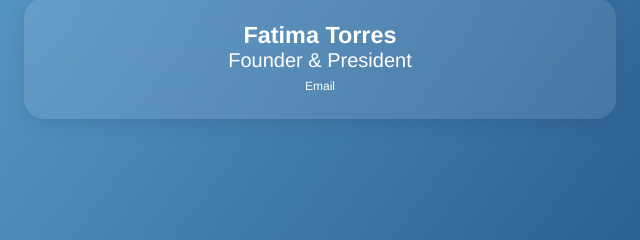
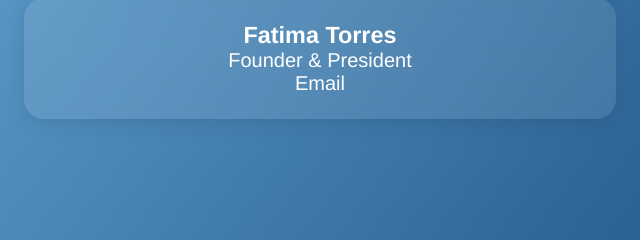
Before and after one commit to fatimatorres122207-sketch/JHS-Coding-Club, a plain HTML site: page about.html in a window 1280 px wide. Shown: the part 1183-1423 px from the top of the page, 8-648 px from the left. Drawn offline with Linux system fonts and the light colour scheme.

Commit message:
Update about.html

```diff
--- a/about.html
+++ b/about.html
@@ -37,7 +37,7 @@
                 <p>Founder & President</p>
 
 <a href="mailto:26ftorres@crschools.us"
-   style="color: white; font-size: 12px; text-decoration: none;">
+   style="color: white; font-size: 20px; text-decoration: none;">
    Email
 </a>
 
```
